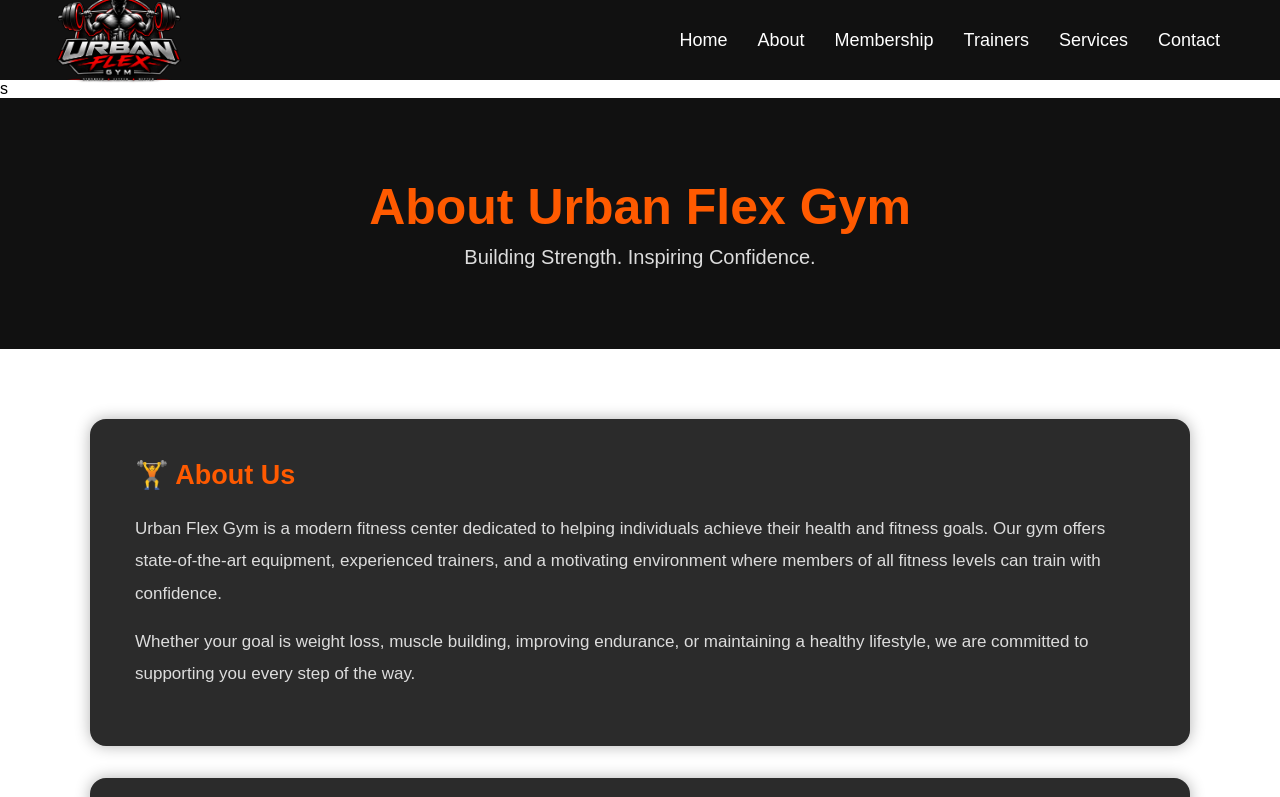
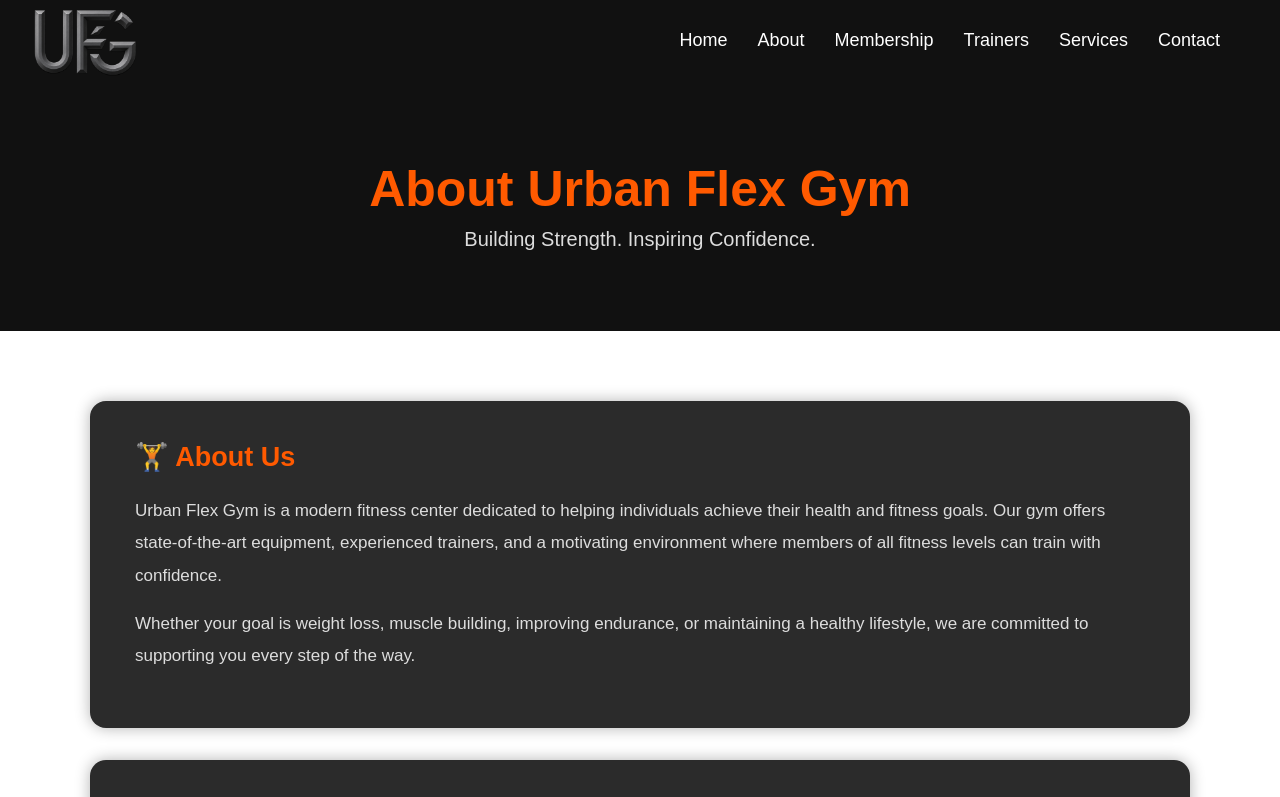
Before and after one commit to aishairfan396-sudo/Urban-Flex-GYM, a plain HTML site: page about.html in a window 1280 px wide. Shown: the top 797 px of the page. Drawn offline with Linux system fonts and the light colour scheme.

Commit message:
Update about.html

```diff
--- a/about.html
+++ b/about.html
@@ -2,7 +2,7 @@
 <html>
 <head>
 <meta charset="UTF-8">
-    <meta name="viewport" content="width=device-width, initial-scale=1.0">s
+    <meta name="viewport" content="width=device-width, initial-scale=1.0">
     <title>About Us</title>
     <link rel="stylesheet" href="style.css">
 </head>
@@ -10,7 +10,7 @@
 <header>
     <nav class="navbar">
         <div class="logo">
-            <img src="565ece31-063a-4059-86ee-0f051c8fa37d.png" alt="Urban Flex Gym logo" class="logo-img">
+            <img src="ufg.png" alt="Urban Flex Gym logo" class="logo-img">
            </div>
 
         <ul class="nav-links">
```
